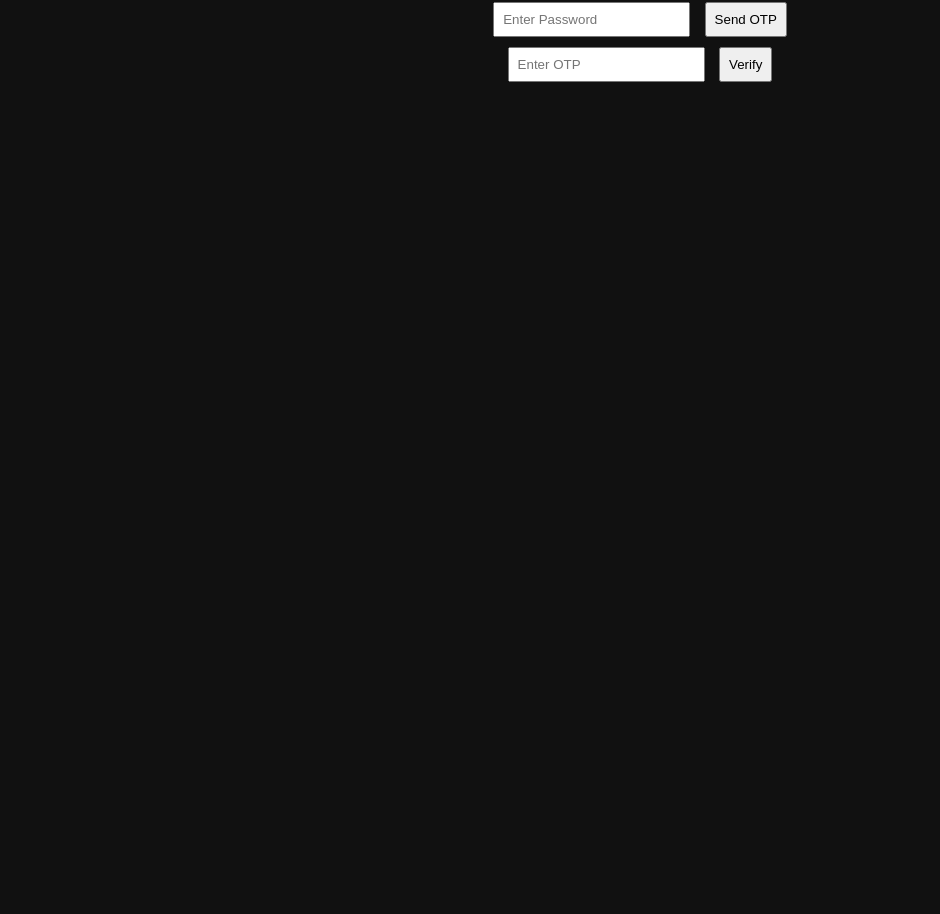
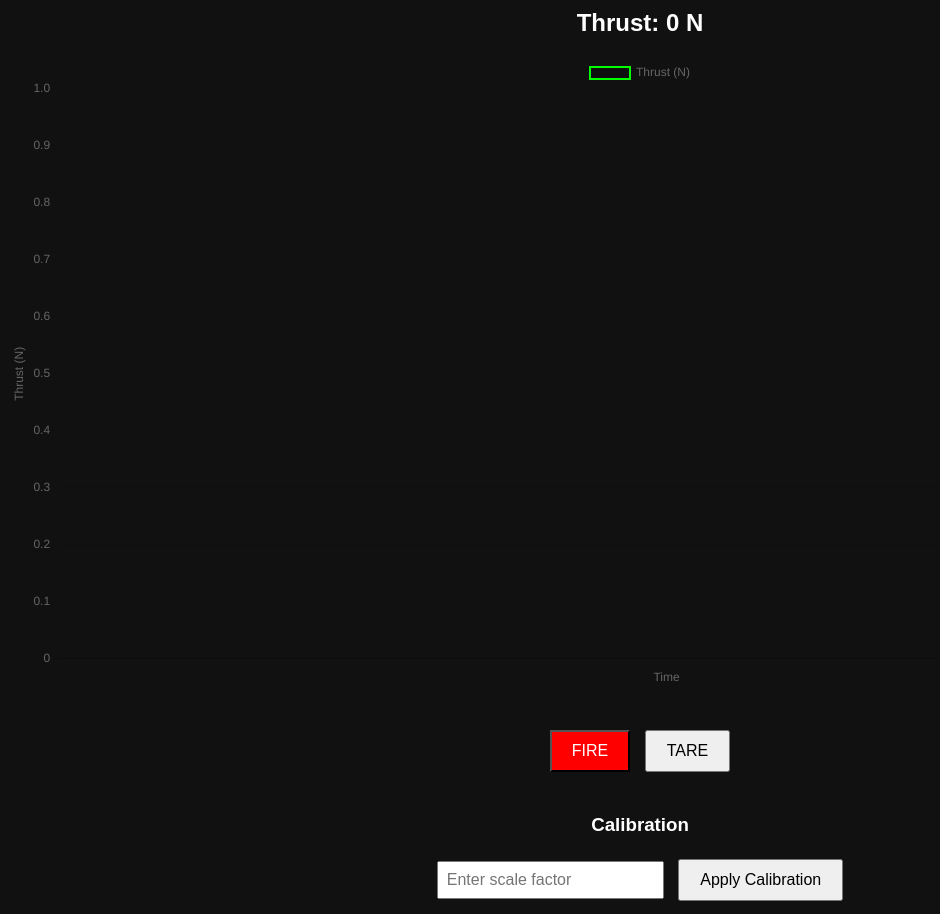
Before and after one commit to vahin21/thrust-test-rig, a website: page public/index.html in a window 1280 px wide. Shown: the part 71-985 px from the top of the page, without its empty margins (0-940 px from the left). Before the commit the page ends 800 px from the top, so only its background shows below. Drawn offline with nearby package versions, Linux system fonts and the light colour scheme; no server answers.

Commit message:
Update index.html

```diff
--- a/public/index.html
+++ b/public/index.html
@@ -4,67 +4,89 @@
   <title>Static Thrust Test Rig</title>
   <script src="https://cdn.jsdelivr.net/npm/chart.js"></script>
   <style>
-    body { font-family: Arial; background: #111; color: white; text-align:center; }
-    input, button { padding:8px; margin:5px; }
-    button { cursor:pointer; }
-    #dashboardSection { display:none; }
+    body {
+      font-family: Arial;
+      text-align: center;
+      background: #111;
+      color: white;
+    }
+    button {
+      padding: 10px 20px;
+      margin: 5px;
+      font-size: 16px;
+    }
+    input {
+      padding: 8px;
+      font-size: 16px;
+      margin: 5px;
+    }
+    #fireBtn {
+      background: red;
+      color: white;
+    }
   </style>
 </head>
 <body>
 
-<h2>Static Thrust Test Rig Dashboard</h2>
+<h1>Static Thrust Test Rig Dashboard</h1>
 
-<!-- LOGIN SECTION -->
-<div id="loginSection">
-  <input type="password" id="password" placeholder="Enter Password">
-  <button onclick="sendOTP()">Send OTP</button><br>
+<h2 id="thrust">Thrust: 0 N</h2>
 
-  <input type="text" id="otp" placeholder="Enter OTP">
-  <button onclick="verifyOTP()">Verify</button>
-</div>
+<canvas id="chart" width="800" height="400"></canvas>
 
-<!-- DASHBOARD -->
-<div id="dashboardSection">
-  <h3>Live Thrust vs Time</h3>
-  <canvas id="chart" width="600" height="300"></canvas><br>
-  <button onclick="fire()">FIRE MOTOR</button>
+<br><br>
+
+<button id="fireBtn" onclick="fire()">FIRE</button>
 <button onclick="tare()">TARE</button>
-</div>
+
+<br><br>
+
+<h3>Calibration</h3>
+<input type="number" id="calFactor" placeholder="Enter scale factor">
+<button onclick="calibrate()">Apply Calibration</button>
 
 <script>
-let chart;
-let time = 0;
+let ctx = document.getElementById('chart').getContext('2d');
 
-function initChart() {
-  const ctx = document.getElementById('chart').getContext('2d');
-  chart = new Chart(ctx, {
+let chart = new Chart(ctx, {
   type: 'line',
   data: {
     labels: [],
     datasets: [{
-        label: 'Thrust (g)',
+      label: 'Thrust (N)',
       data: [],
       borderColor: 'lime',
-        tension: 0.2
+      borderWidth: 2,
+      fill: false,
+      tension: 0.1
     }]
   },
   options: {
+    animation: false,
     scales: {
-        x: { title: { display:true, text:"Time (s)" } },
-        y: { title: { display:true, text:"Thrust (g)" } }
+      x: { title: { display: true, text: 'Time' } },
+      y: { title: { display: true, text: 'Thrust (N)' } }
     }
   }
 });
-}
+
+let startTime = Date.now();
 
 async function fetchData(){
   const res = await fetch('/api/data');
   const data = await res.json();
 
-  chart.data.labels.push(time++);
-  chart.data.datasets[0].data.push(data.weight);
+  const thrust = parseFloat(data.thrust);
 
-  if(chart.data.labels.length > 50){
+  document.getElementById("thrust").innerText =
+    "Thrust: " + thrust.toFixed(2) + " N";
+
+  let time = ((Date.now() - startTime) / 1000).toFixed(1);
+
+  chart.data.labels.push(time);
+  chart.data.datasets[0].data.push(thrust);
+
+  if(chart.data.labels.length > 100){
     chart.data.labels.shift();
     chart.data.datasets[0].data.shift();
   }
@@ -72,39 +94,7 @@ async function fetchData(){
   chart.update();
 }
 
-setInterval(() => {
-  if(document.getElementById("dashboardSection").style.display === "block"){
-    fetchData();
-  }
-}, 1000);
-
-async function sendOTP(){
-  const password = document.getElementById("password").value;
-  await fetch('/api/login', {
-    method:'POST',
-    headers:{'Content-Type':'application/json'},
-    body: JSON.stringify({ password })
-  });
-  alert("OTP sent to WhatsApp");
-}
-
-async function verifyOTP(){
-  const otp = document.getElementById("otp").value;
-  const res = await fetch('/api/verify', {
-    method:'POST',
-    headers:{'Content-Type':'application/json'},
-    body: JSON.stringify({ otp })
-  });
-  const data = await res.json();
-
-  if(data.success){
-    document.getElementById("loginSection").style.display = "none";
-    document.getElementById("dashboardSection").style.display = "block";
-    initChart();
-  } else {
-    alert("Invalid OTP");
-  }
-}
+setInterval(fetchData, 500);
 
 async function fire(){
   await fetch('/api/fire', { method:'POST' });
@@ -113,6 +103,18 @@ async function fire(){
 async function tare(){
   await fetch('/api/tare', { method:'POST' });
 }
+
+async function calibrate(){
+  const factor = document.getElementById("calFactor").value;
+
+  await fetch('/api/calibrate', {
+    method:'POST',
+    headers:{'Content-Type':'application/json'},
+    body: JSON.stringify({ factor })
+  });
+
+  alert("Calibration factor sent to ESP");
+}
 </script>
 
 </body>
```
Lines whose indentation alone changed are shown as unchanged.
